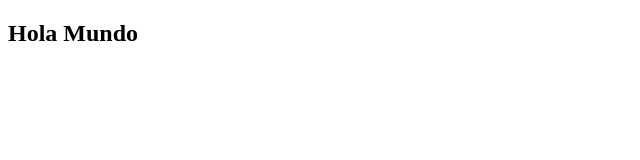
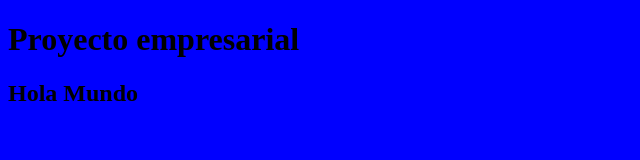
Before and after one commit to JesusWebTs/CursoGit, a plain HTML site: page index.html in a window 1280 px wide. Shown: the whole page, without its empty margins (0-640 px from the left). Drawn offline with Linux system fonts and the light colour scheme.

```diff
--- /dev/null
+++ b/css/styles.css
@@ -0,0 +1,3 @@
+body{
+    background-color: blue;
+}
--- a/index.html
+++ b/index.html
@@ -4,8 +4,10 @@
     <meta charset="UTF-8">
     <meta name="viewport" content="width=device-width, initial-scale=1.0">
     <title>Document</title>
+    <link rel="stylesheet" href="./css/styles.css">
 </head>
 <body>
+    <h1>Proyecto empresarial</h1>
     <h2>Hola Mundo</h2>
 </body>
 </html>
```
Also changed, not shown: js/index.js (added), 2 other files.
